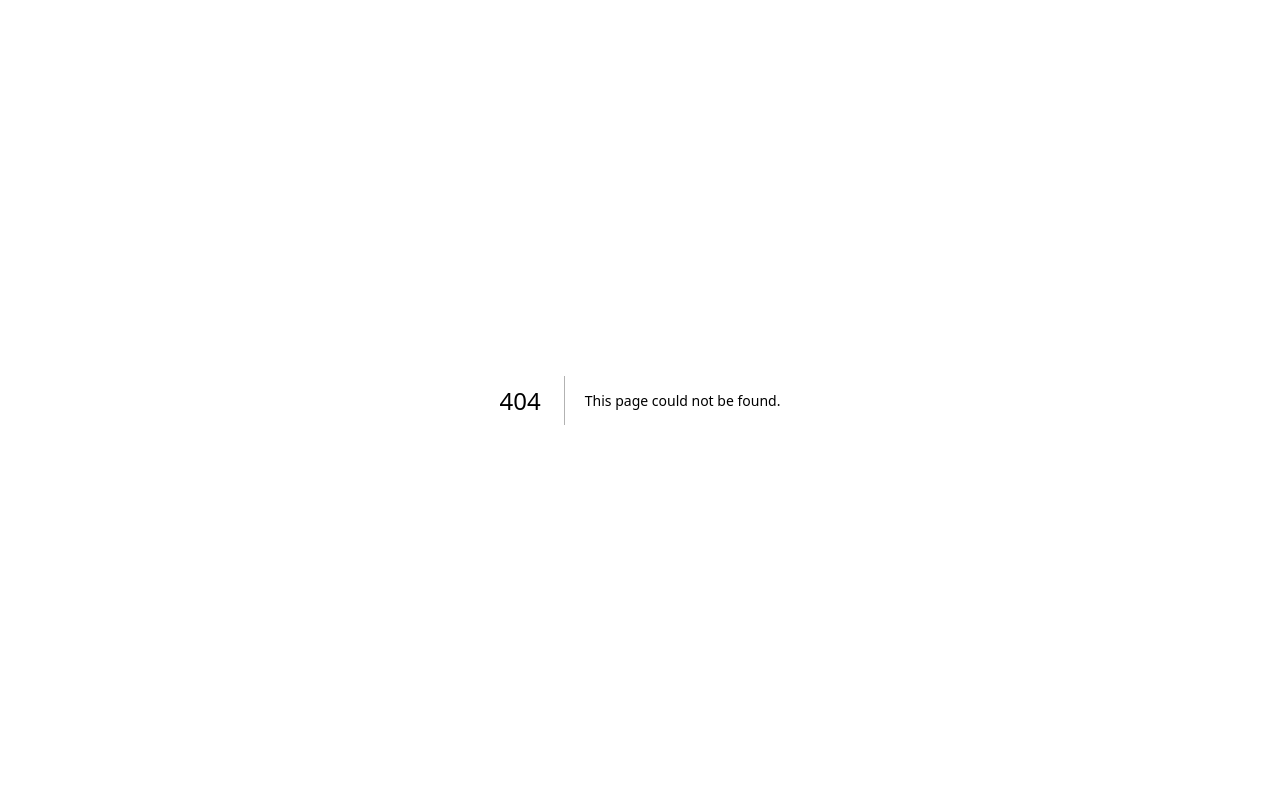
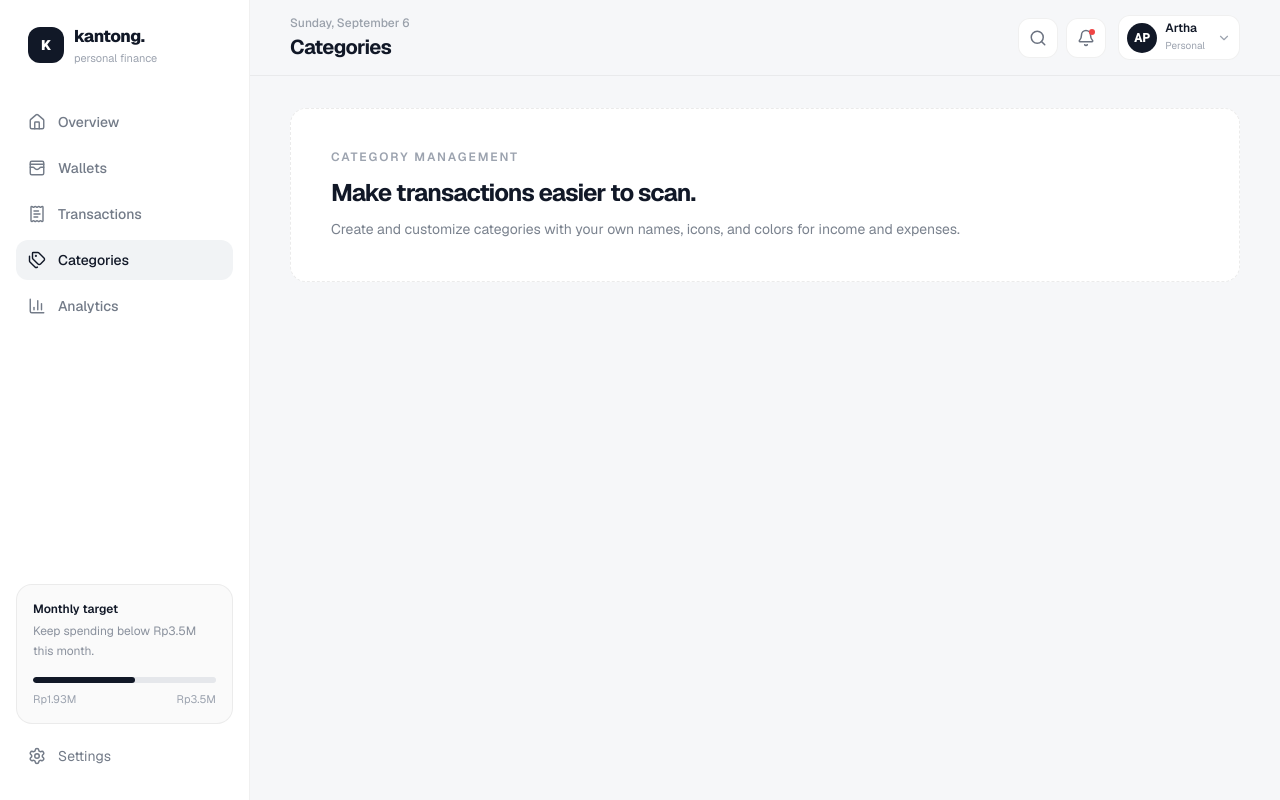
Before and after one commit to arthawansz/kantong, a Next.js app: page /categories in a window 1280 px wide. Before the commit this address had no page. Built offline with nearby package versions, Linux system fonts and the light colour scheme.

Commit message:
add categories page route

```diff
--- /dev/null
+++ b/src/app/(pages)/categories/page.js
@@ -0,0 +1,11 @@
+import PagePlaceholder from "../../components/PagePlaceholder";
+
+export default function CategoriesPage() {
+  return (
+    <PagePlaceholder
+      eyebrow="Category management"
+      title="Make transactions easier to scan."
+      description="Create and customize categories with your own names, icons, and colors for income and expenses."
+    />
+  );
+}
```
